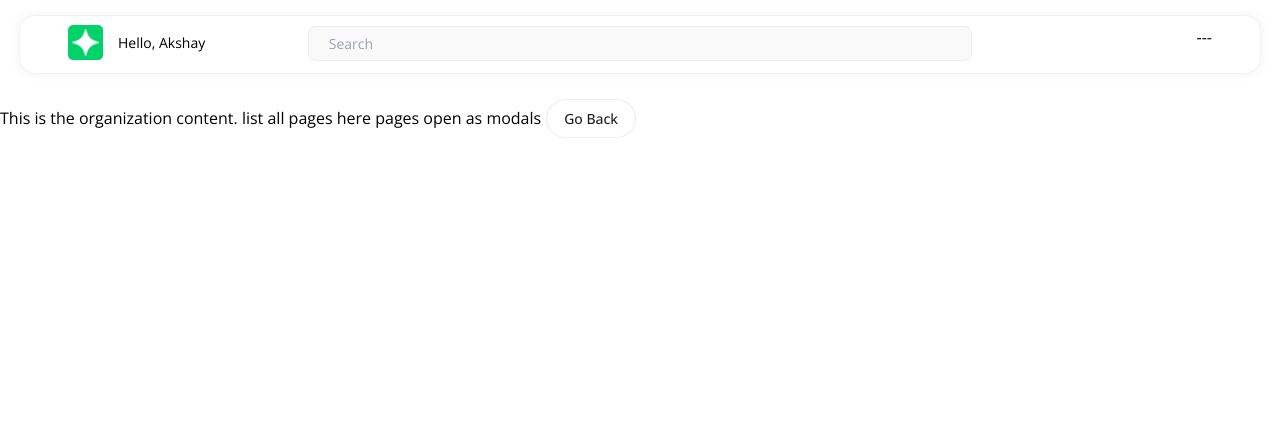
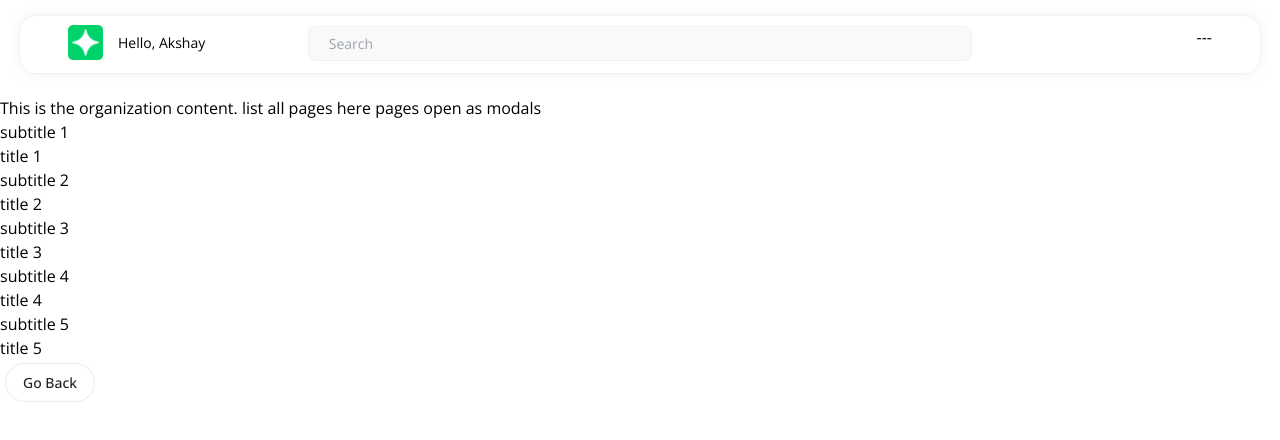
Before and after one commit to akshaykadambatt/hobbies, a Next.js app: page /dashboard/a in a window 1280 px wide. Shown: the top 440 px of the page. Built offline with nearby package versions, Linux system fonts and the light colour scheme; no server answers.

Commit message:
feat: Framer motion installed and mockuped in  organizatoin page.

```diff
--- a/app/dashboard/[organizationId]/page.tsx
+++ b/app/dashboard/[organizationId]/page.tsx
@@ -1,21 +1,47 @@
-"use client"
+"use client";
 
 import React, { useEffect, useState } from "react";
-import { useSelector } from 'react-redux';
+import { useSelector } from "react-redux";
 import { useSession } from "next-auth/react";
 import Link from "next/link";
-import '@/app/globals.css'
+import "@/app/globals.css";
+import { AnimatePresence, motion } from "framer-motion";
 const Dashboard: React.FC = () => {
-
+  const [selectedId, setSelectedId] = useState<number>(0);
+  const items = [
+    { id: 1, title: "title 1", subtitle: "subtitle 1" },
+    { id: 2, title: "title 2", subtitle: "subtitle 2" },
+    { id: 3, title: "title 3", subtitle: "subtitle 3" },
+    { id: 4, title: "title 4", subtitle: "subtitle 4" },
+    { id: 5, title: "title 5", subtitle: "subtitle 5" },
+  ];
   return (
     <div className="page">
-      This is the organization content.
-      list all pages here
-
-      pages open as modals
-
-      <Link href="/dashboard" className="button">Go Back</Link>
-      </div>
+      This is the organization content. list all pages here pages open as modals
+      {items.map((item) => (
+        <motion.div
+          layoutId={`${item.id}`}
+          onClick={() => setSelectedId(item.id)}
+        >
+          <motion.h5>{item.subtitle}</motion.h5>
+          <motion.h2>{item.title}</motion.h2>
+        </motion.div>
+      ))}
+      <AnimatePresence>
+        {selectedId && (
+          <motion.div layoutId={`${selectedId}`}>
+            <motion.h5>{items[selectedId].subtitle}</motion.h5>
+            <motion.h2>{items[selectedId].title}</motion.h2>
+            <motion.button onClick={() => setSelectedId(0)}>
+              close
+            </motion.button>
+          </motion.div>
+        )}
+      </AnimatePresence>
+      <Link href="/dashboard" className="button">
+        Go Back
+      </Link>
+    </div>
   );
 };
 
--- a/package.json
+++ b/package.json
@@ -14,6 +14,7 @@
     "dexie": "^4.0.7",
     "dexie-react-hooks": "^1.1.7",
     "firebase": "^10.12.2",
+    "framer-motion": "^11.3.7",
     "idb-keyval": "^6.2.1",
     "mongodb": "^6.6.2",
     "mongoose": "^8.4.0",
```
Also changed, not shown: 1 other file (tests, documents, lock files or other folders).
